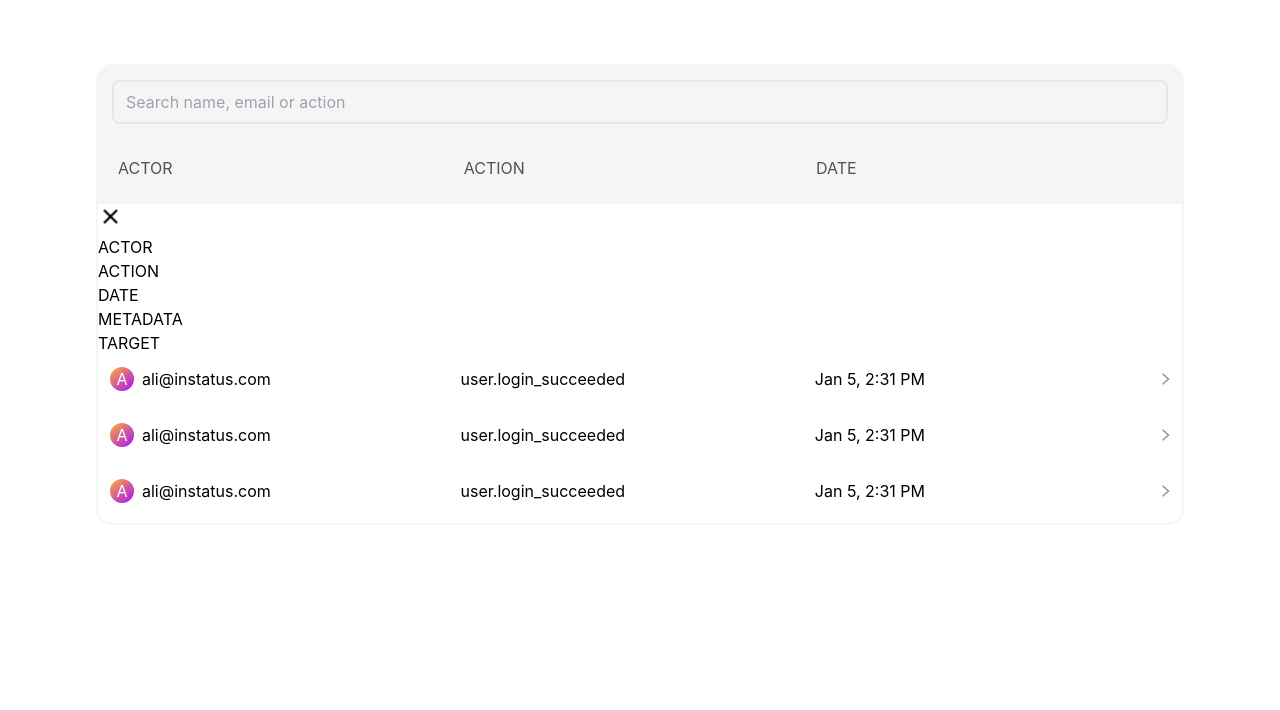
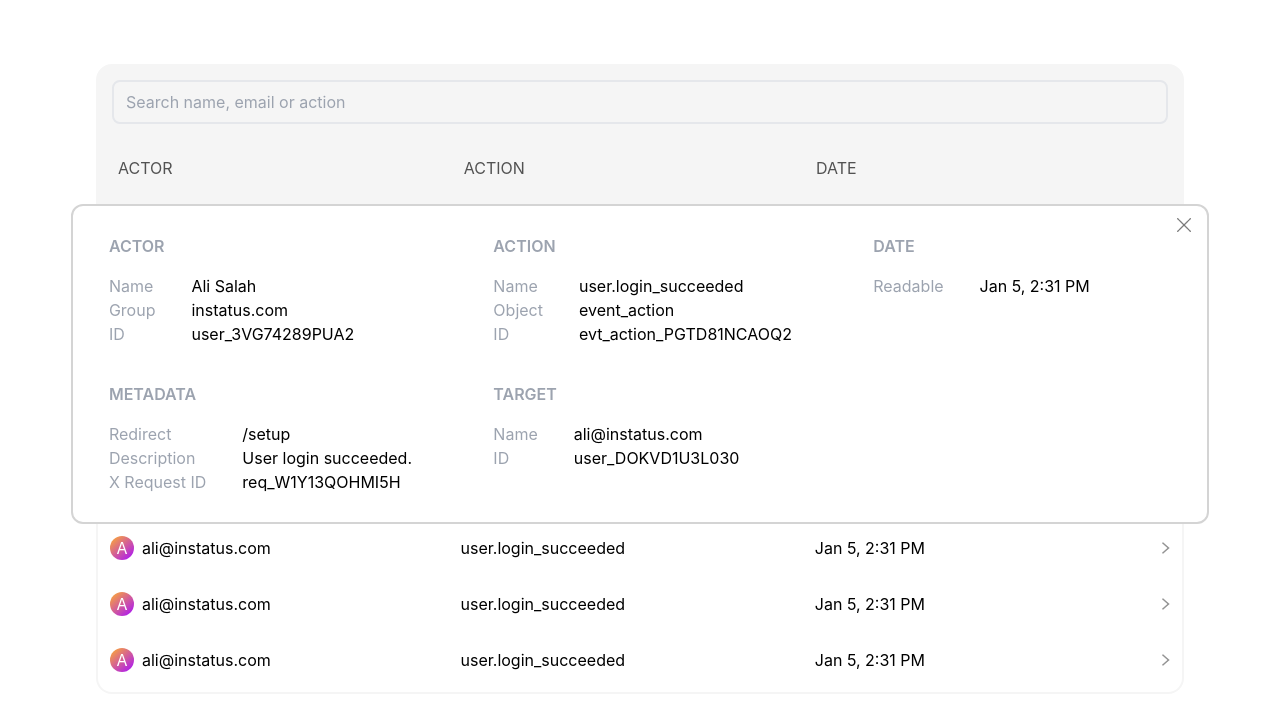
Before and after one commit to theSeifHub/activity-log, a Next.js app: page / in a window 1280 px wide. Both pictures are taken after a click on the button 1165 px from the left and 228 px from the top of the page. Shown: the top 710 px of the page. Built offline with nearby package versions, Linux system fonts and the light colour scheme.

Commit message:
redo DetailsBox structure

```diff
--- a/components/DetailsBox.tsx
+++ b/components/DetailsBox.tsx
@@ -1,6 +1,7 @@
 import React from 'react';
 import Image from 'next/image';
 import { IIncident } from '../constants/sample';
+import { formatDateToMMMdhm } from '../helpers/formatDate';
 
 type Props = {
   incident: IIncident,
@@ -9,25 +10,86 @@
 
 const DetailsBox = ({ incident, onClickClose }: Props) => {
   return (
-    <div>
-      <button type='button' onClick={onClickClose} title='Hide details'>
-        <Image src='/assets/images/close.png' alt='Close details box' width={25} height={25} />
-      </button>
-      <div>
-        <h3>ACTOR</h3>
-        <div></div>
+    <div className='
+      flex justify-between self-center w-[105%] h-80 py-7 px-9
+      bg-white border-2 border-neutral-300 rounded-xl relative
+    '>
+      <div className='grow'>
+        <h3 className='text-gray-400 font-semibold'>ACTOR</h3>
+        <div className='flex flex-row space-x-9 mt-4 mb-9'>
+          <div className='flex flex-col'>
+            <span className='text-gray-400'>Name</span>
+            <span className='text-gray-400'>Group</span>
+            <span className='text-gray-400'>ID</span>
+          </div>
+          <div className='flex flex-col'>
+            <span>{incident.actor_name}</span>
+            <span>{incident.group}</span>
+            <span>{incident.actor_id}</span>
+          </div>
+        </div>
+        <h3 className='text-gray-400 font-semibold'>METADATA</h3>
+        <div className='flex flex-row space-x-9 mt-4 mb-9'>
+          <div className='flex flex-col'>
+            <span className='text-gray-400'>Redirect</span>
+            <span className='text-gray-400'>Description</span>
+            <span className='text-gray-400'>X Request ID</span>
+          </div>
+          <div className='flex flex-col'>
+            <span>{incident.metadata.redirect}</span>
+            <span>{incident.metadata.description}</span>
+            <span>{incident.metadata.x_request_id}</span>
+          </div>
+        </div>
       </div>
-      <div>
-        <h3>ACTION</h3>
-      </div>
-      <div>
-        <h3>DATE</h3>
-      </div>
-      <div>
-        <h3>METADATA</h3>
-      </div>
-      <div>
-        <h3>TARGET</h3>
+      {/* ************************************** */}
+        <div className='grow '>
+          <h3 className='text-gray-400 font-semibold'>ACTION</h3>
+          <div className='flex flex-row space-x-9 mt-4 mb-9'>
+            <div className='flex flex-col'>
+              <span className='text-gray-400'>Name</span>
+              <span className='text-gray-400'>Object</span>
+              <span className='text-gray-400'>ID</span>
+            </div>
+            <div className='flex flex-col'>
+              <span>{incident.action.name}</span>
+              <span>{incident.action.object}</span>
+              <span>{incident.action.id}</span>
+            </div>
+          </div>
+          <h3 className='text-gray-400 font-semibold'>TARGET</h3>
+          <div className='flex flex-row space-x-9 mt-4 mb-9'>
+            <div className='flex flex-col'>
+              <span className='text-gray-400'>Name</span>
+              <span className='text-gray-400'>ID</span>
+            </div>
+            <div className='flex flex-col'>
+              <span>{incident.target_name}</span>
+              <span>{incident.target_id}</span>
+            </div>
+          </div>
+        </div>
+      {/* ************************************** */}
+        <div className='grow'>
+          <h3 className='text-gray-400 font-semibold'>DATE</h3>
+          <div className='flex flex-row space-x-9 mt-4 mb-9'>
+            <div className='flex flex-col'>
+              <span className='text-gray-400'>Readable</span>
+            </div>
+            <div className='flex flex-col'>
+              <span>{formatDateToMMMdhm(incident.occurred_at)}</span>
+            </div>
+          </div>
+        </div>
+      {/* ************************************** */}
+      <div className='absolute top-2 right-4'>
+        <button type='button' onClick={onClickClose} title='Hide details'>
+          <Image
+            src='/assets/images/close.png'
+            alt='Close details box'
+            width={14} height={14}
+          />
+        </button>
       </div>
     </div>
   )
```
Also changed, not shown: public/assets/images/close.png.
